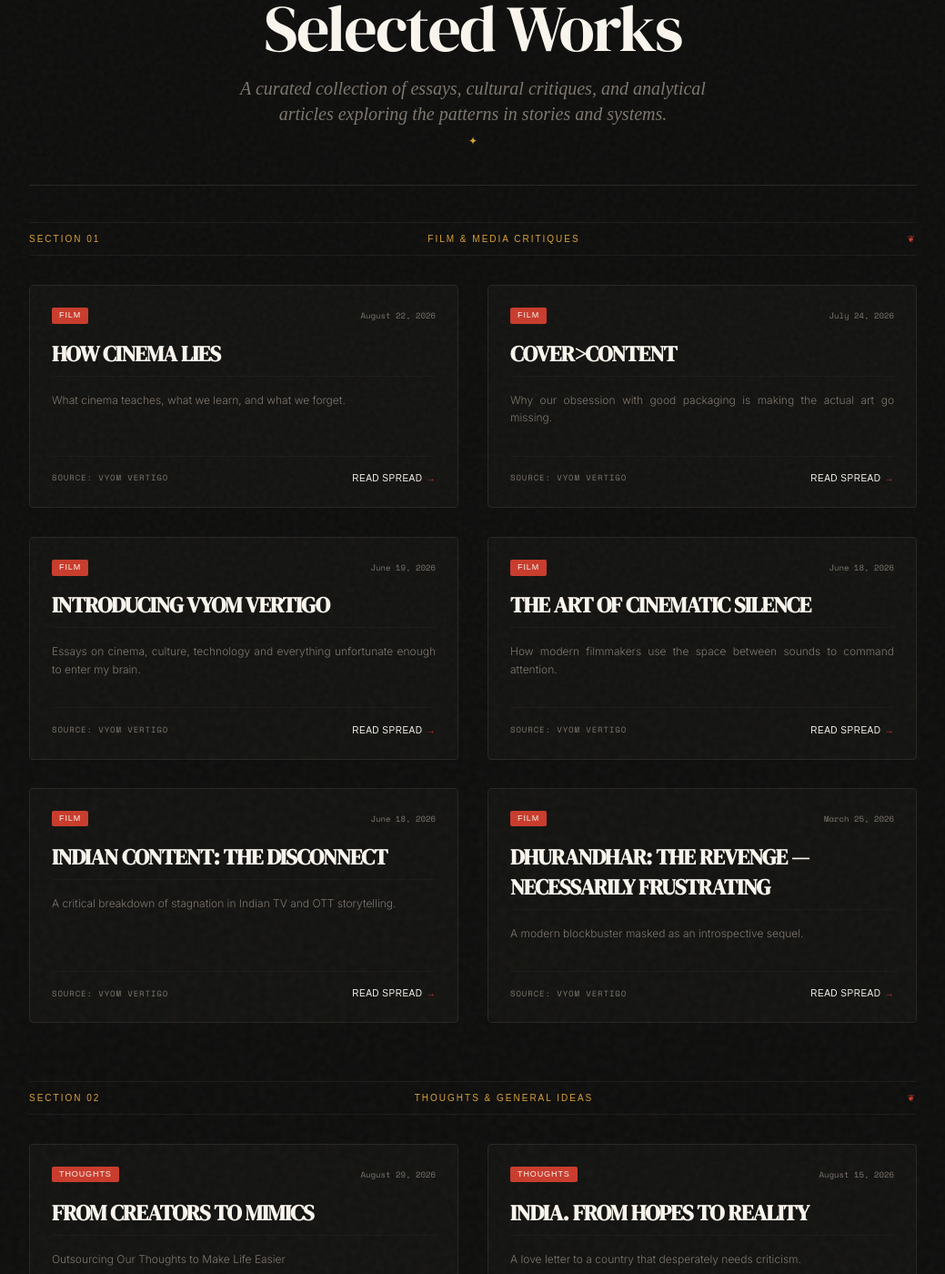
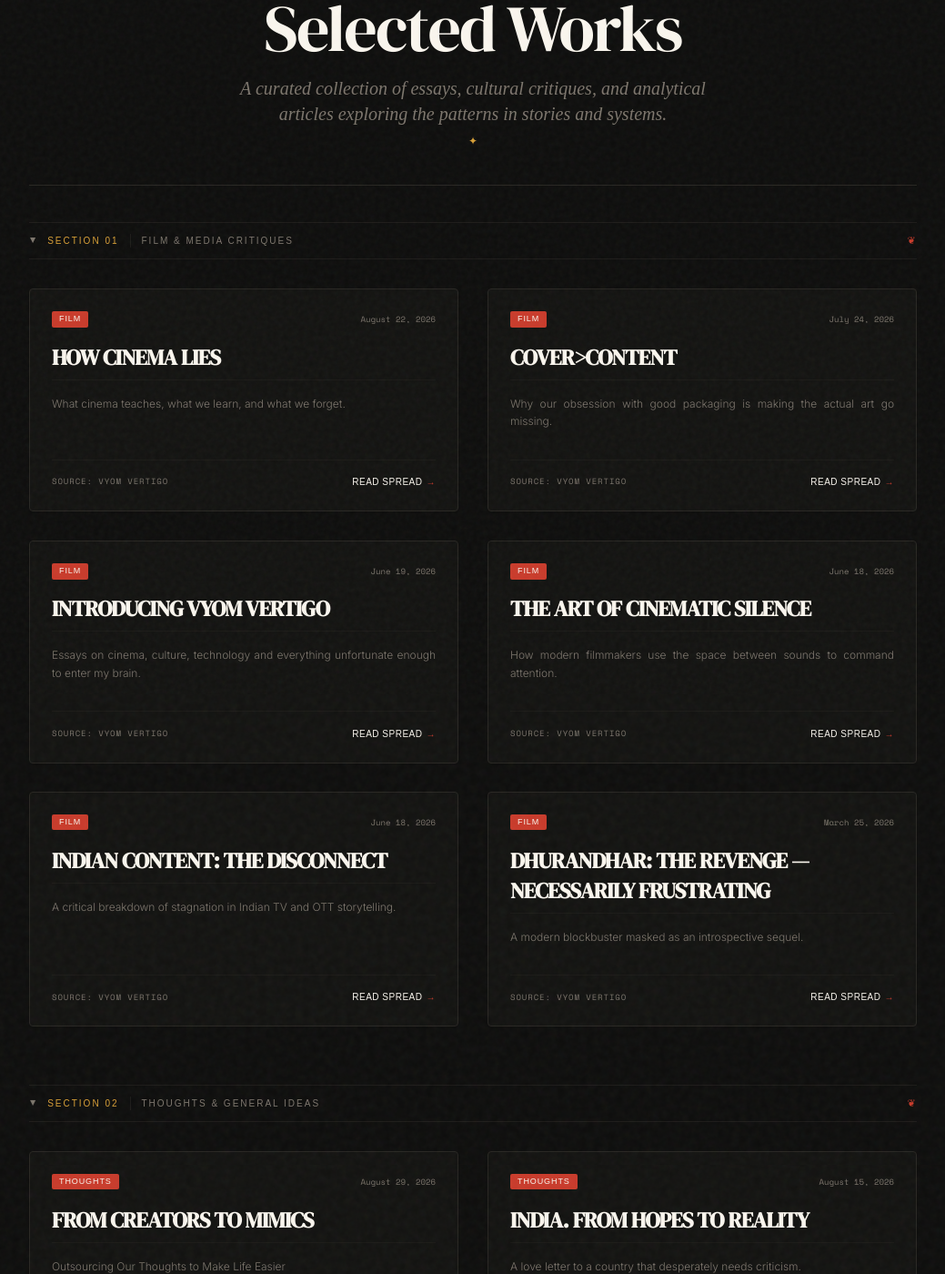
Before and after one commit to Vyom11/vyom_vertigo, a Jekyll site: the page built from portfolio.md, in a window 1280 px wide and 1400 px high, scrolled down 219 px. Shown: the whole window at 91% size, without its empty margins (120-1159 px from the left). Built offline with Jekyll 4.4.1, drawn with Linux system fonts in a browser that asks for light colours; nearby versions of some CDN libraries; some web fonts are replaced.

Commit message:
feat: replace static sections with interactive collapsible details components for portfolio categories

```diff
--- a/portfolio.md
+++ b/portfolio.md
@@ -19,15 +19,19 @@ description: "A curated collection of writing clips at the intersection of engin
 
 <div class="space-y-16">
   <!-- Category 1: Film -->
-  <section>
+  <!-- Category 1: Film -->
+  <details class="group select-none" open>
     <!-- Category Header Border -->
-    <div class="w-full border-t border-b border-brandBorder/60 py-2.5 mb-8 flex justify-between items-center text-[10px] font-retroSans tracking-[0.2em] text-brandYellow uppercase">
-      <span>Section 01</span>
-      <span>Film & Media Critiques</span>
-      <span class="text-brandRed">❦</span>
-    </div>
+    <summary class="w-full border-t border-b border-brandBorder/60 py-3 mb-8 flex justify-between items-center text-[10px] font-retroSans tracking-[0.2em] text-brandYellow uppercase cursor-pointer hover:text-brandWhite transition-colors duration-300 list-none [&::-webkit-details-marker]:hidden">
+      <div class="flex items-center gap-3">
+        <span class="text-brandMuted group-open:rotate-90 transition-transform duration-300 text-[8px] transform origin-center">▶</span>
+        <span>Section 01</span>
+        <span class="text-brandMuted border-l border-brandBorder/60 pl-3">Film & Media Critiques</span>
+      </div>
+      <span class="text-brandRed group-open:scale-110 transition-transform duration-300">❦</span>
+    </summary>
 
-    <div class="grid md:grid-cols-2 gap-8">
+    <div class="grid md:grid-cols-2 gap-8 mb-8">
       {% assign film_posts = site.posts | where: "category", "film" %}
       {% for post in film_posts %}
       <div class="bg-charcoalLight/20 border border-brandBorder hover:border-brandYellow/40 p-6 rounded flex flex-col justify-between h-full group transition-all duration-300 relative shadow-sm animate-fade-in">
@@ -63,18 +67,21 @@ description: "A curated collection of writing clips at the intersection of engin
       </div>
       {% endfor %}
     </div>
-  </section>
+  </details>
 
   <!-- Category 2: Thoughts -->
-  <section>
+  <details class="group select-none" open>
     <!-- Category Header Border -->
-    <div class="w-full border-t border-b border-brandBorder/60 py-2.5 mb-8 flex justify-between items-center text-[10px] font-retroSans tracking-[0.2em] text-brandYellow uppercase">
-      <span>Section 02</span>
-      <span>Thoughts & General Ideas</span>
-      <span class="text-brandRed">❦</span>
-    </div>
+    <summary class="w-full border-t border-b border-brandBorder/60 py-3 mb-8 flex justify-between items-center text-[10px] font-retroSans tracking-[0.2em] text-brandYellow uppercase cursor-pointer hover:text-brandWhite transition-colors duration-300 list-none [&::-webkit-details-marker]:hidden">
+      <div class="flex items-center gap-3">
+        <span class="text-brandMuted group-open:rotate-90 transition-transform duration-300 text-[8px] transform origin-center">▶</span>
+        <span>Section 02</span>
+        <span class="text-brandMuted border-l border-brandBorder/60 pl-3">Thoughts & General Ideas</span>
+      </div>
+      <span class="text-brandRed group-open:scale-110 transition-transform duration-300">❦</span>
+    </summary>
 
-    <div class="grid md:grid-cols-2 gap-8">
+    <div class="grid md:grid-cols-2 gap-8 mb-8">
       {% assign thoughts_posts = site.posts | where: "category", "thoughts" %}
       {% for post in thoughts_posts %}
       <div class="bg-charcoalLight/20 border border-brandBorder hover:border-brandYellow/40 p-6 rounded flex flex-col justify-between h-full group transition-all duration-300 relative shadow-sm animate-fade-in">
@@ -110,7 +117,7 @@ description: "A curated collection of writing clips at the intersection of engin
       </div>
       {% endfor %}
     </div>
-  </section>
+  </details>
 
   <!-- Section 03: Channel Portals -->
   <section class="pt-8 border-t border-brandBorder/40">
```
